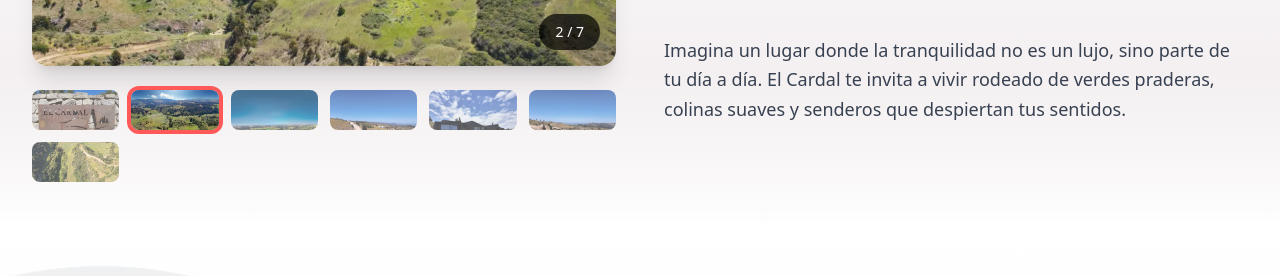
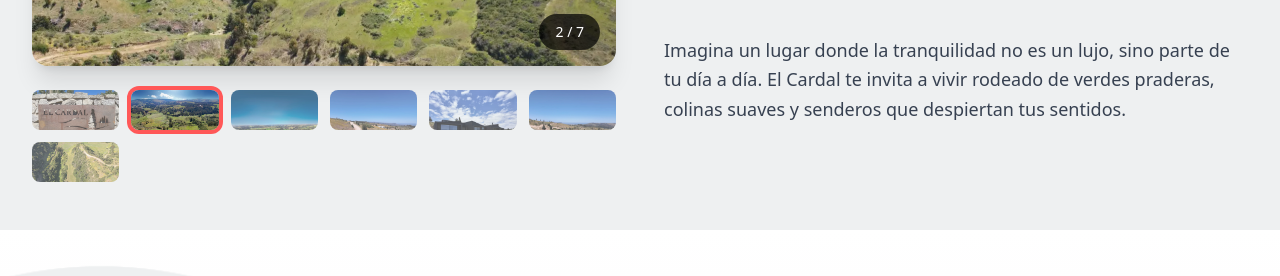
Before and after one commit to pipevera/DunasDePupuya, a Nuxt app: page /El-cardal in a window 1280 px wide. Shown: the part 1506-1782 px from the top of the page. Built offline with nearby package versions, Linux system fonts and the light colour scheme; a web font is replaced by a local one.

Commit message:
adde background color projectDescription

```diff
--- a/app/components/ProjectDescription.vue
+++ b/app/components/ProjectDescription.vue
@@ -1,5 +1,5 @@
 <template>
-  <section class="relative pb-12 pt-20 px-8 bg-gradient-to-t from-[#EFE9EB] to-white ">
+  <section class="relative pb-12 pt-20 px-8 bg-[#EEF0F1]">
     <div class="max-w-7xl mx-auto relative z-10">
       <div class="grid md:grid-cols-2 gap-12 items-center">
         <div class=" order-2 md:order-1">
@@ -33,7 +33,7 @@
       </div>
     </div>
 
-    <div class="absolute bottom-0 left-0 right-0 h-40 pointer-events-none bg-gradient-to-b from-transparent via-white/50 to-white"></div>
+    <!-- <div class="absolute bottom-0 left-0 right-0 h-40 pointer-events-none bg-gradient-to-b from-transparent via-white/50 to-white"></div> -->
   </section>
 </template>
 
```
